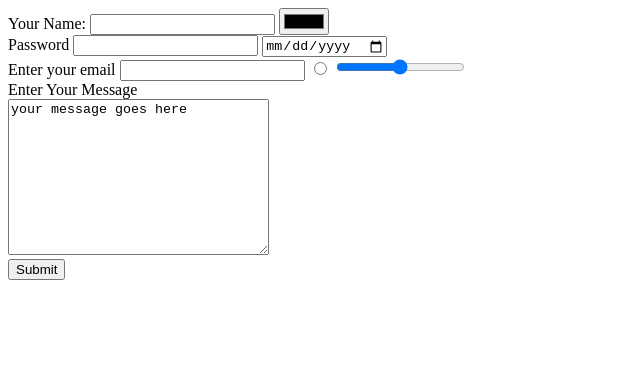
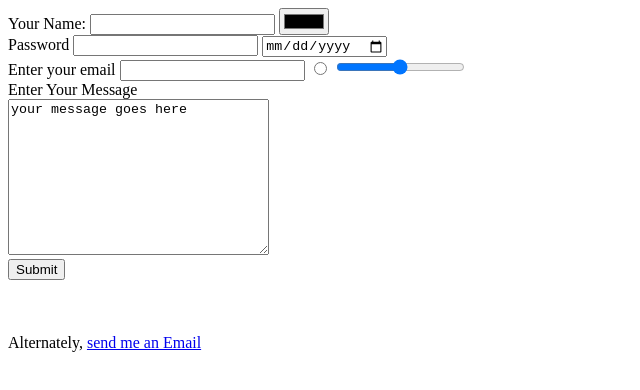
Before and after one commit to b-a-don/first, a plain HTML site: page inputs.html in a window 1280 px wide. Shown: the whole page, without its empty margins (0-640 px from the left). Drawn offline with Linux system fonts and the light colour scheme.

Commit message:
update things

```diff
--- a/inputs.html
+++ b/inputs.html
@@ -26,5 +26,9 @@
       <textarea name="name" rows="10" cols="30">your message goes here</textarea><br>
       <input type="submit" name="yes">
     </form>
+    <br>
+    <br>
+    <br>
+    Alternately,  <a href="mailto:brandonadennison@gmail.com"> send me an Email</a>
   </body>
 </html>
```
